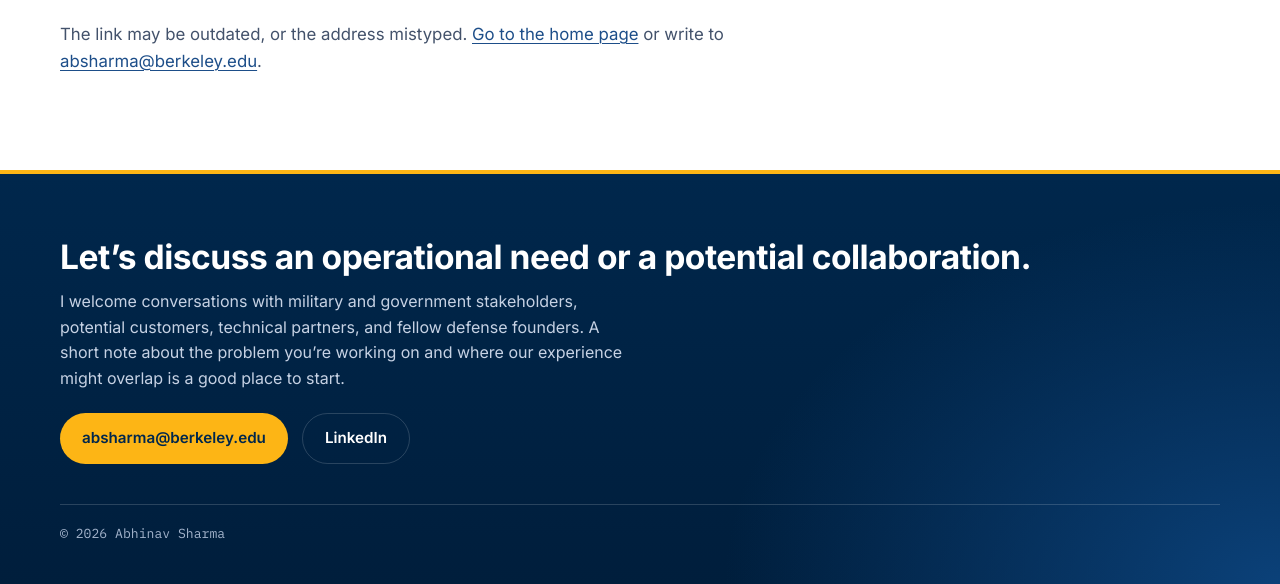
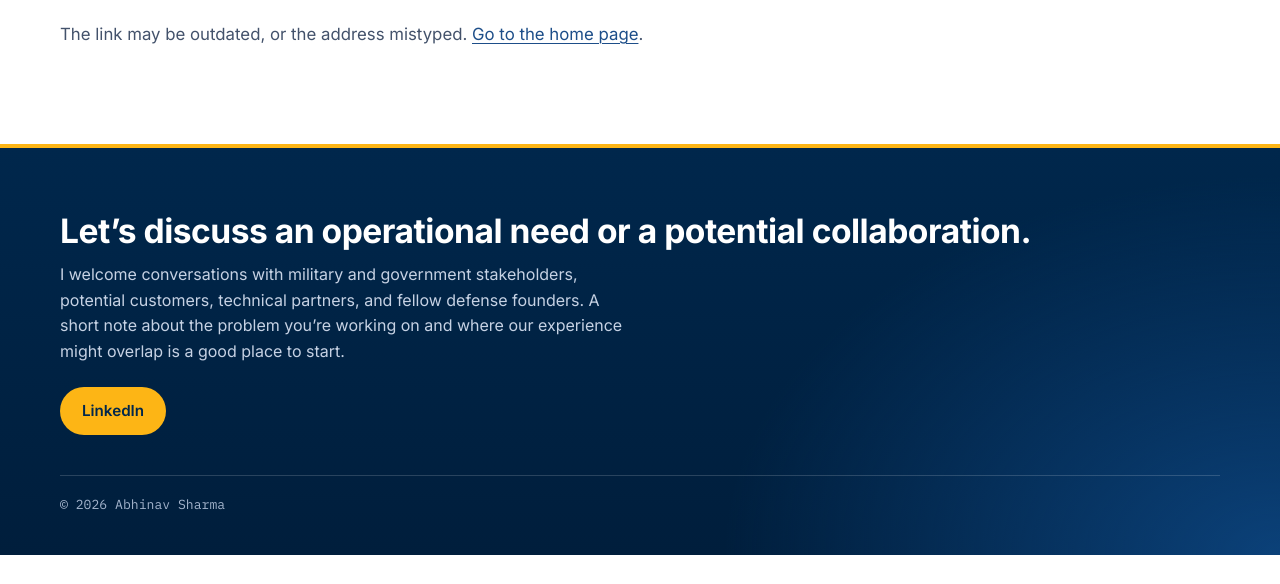
Before and after one commit to AbhiLaunch/abhinav-sharma-site, a website: page 404.html in a window 1280 px wide. Shown: the part 243-827 px from the top of the page. After the commit the page ends 800 px from the top, so only its background shows below. Drawn offline with Linux system fonts and the light colour scheme.

Commit message:
Remove public email and keep LinkedIn as the contact option

```diff
--- a/404.html
+++ b/404.html
@@ -51,7 +51,7 @@
 <section class="section">
   <div class="section-inner background-copy">
     <div class="section-head"><p class="kicker">404</p><h1 class="section-title">That page doesn&rsquo;t exist</h1></div>
-    <p>The link may be outdated, or the address mistyped. <a href="/">Go to the home page</a> or write to <a href="mailto:absharma@berkeley.edu">absharma@berkeley.edu</a>.</p>
+    <p>The link may be outdated, or the address mistyped. <a href="/">Go to the home page</a>.</p>
   </div>
 </section>
 </main>
@@ -62,8 +62,7 @@
       <h2 class="section-title">Let’s discuss an operational need or a potential collaboration.</h2>
       <p>I welcome conversations with military and government stakeholders, potential customers, technical partners, and fellow defense founders. A short note about the problem you’re working on and where our experience might overlap is a good place to start.</p>
       <div class="footer-links">
-        <a class="btn btn-primary" href="mailto:absharma@berkeley.edu">absharma@berkeley.edu</a>
-        <a class="btn btn-secondary" href="https://www.linkedin.com/in/ab-sharma/" target="_blank" rel="noopener">LinkedIn<span class="visually-hidden"> (opens in a new tab)</span></a>
+        <a class="btn btn-primary" href="https://www.linkedin.com/in/ab-sharma/" target="_blank" rel="noopener">LinkedIn<span class="visually-hidden"> (opens in a new tab)</span></a>
       </div>    </div>
     <div class="footer-meta">
       <span>&copy; <span id="year">2026</span> Abhinav Sharma</span>
```
Also changed, not shown: index.html (+1 -2 lines).
